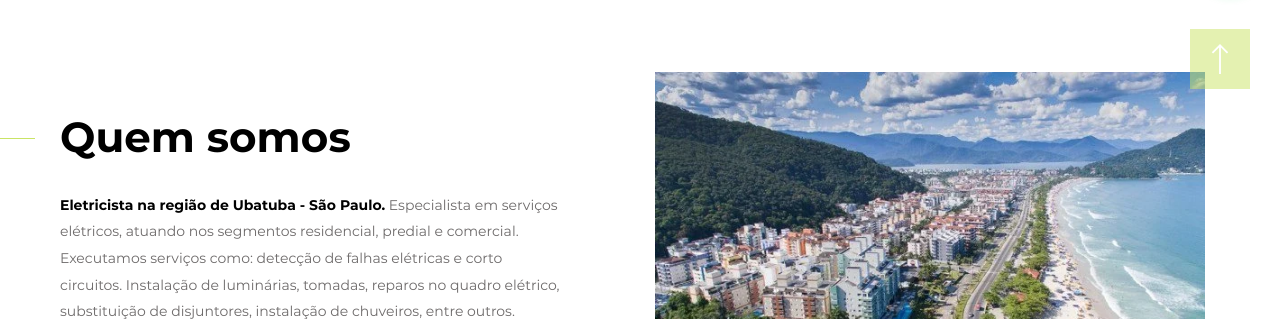
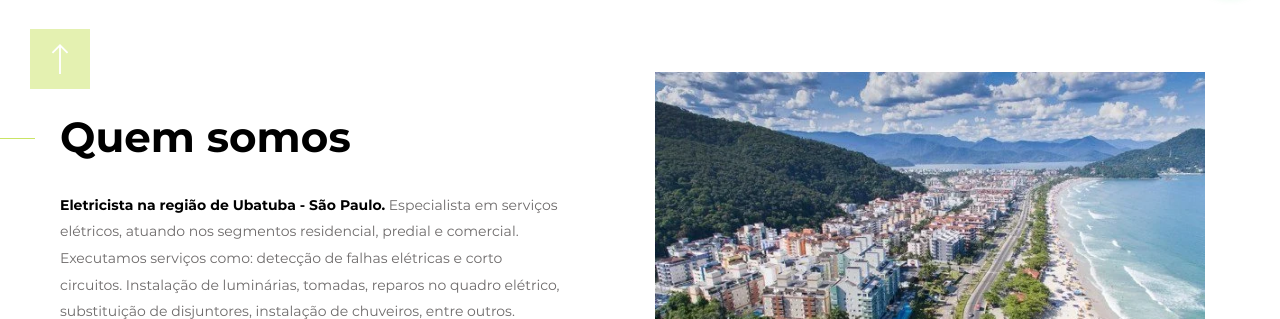
Before and after one commit to TommiL90/405882, a website: page html/index.html in a window 1280 px wide. Shown: the part 781-1100 px from the top of the page. Drawn offline with Linux system fonts and the light colour scheme.

Commit message:
feat: ajusta la posición del botón flotante en la esquina inferior izquierda para mejorar la accesibilidad y la visibilidad en el sitio web

```diff
--- a/html/css/style.css
+++ b/html/css/style.css
@@ -206,7 +206,7 @@ textarea::placeholder {
 
 .go-up {
 	position: fixed;
-	right: 30px;
+	left: 30px;
 	bottom: 30px;
 	z-index: 9;
 	transition: 0.35s ease;
```
